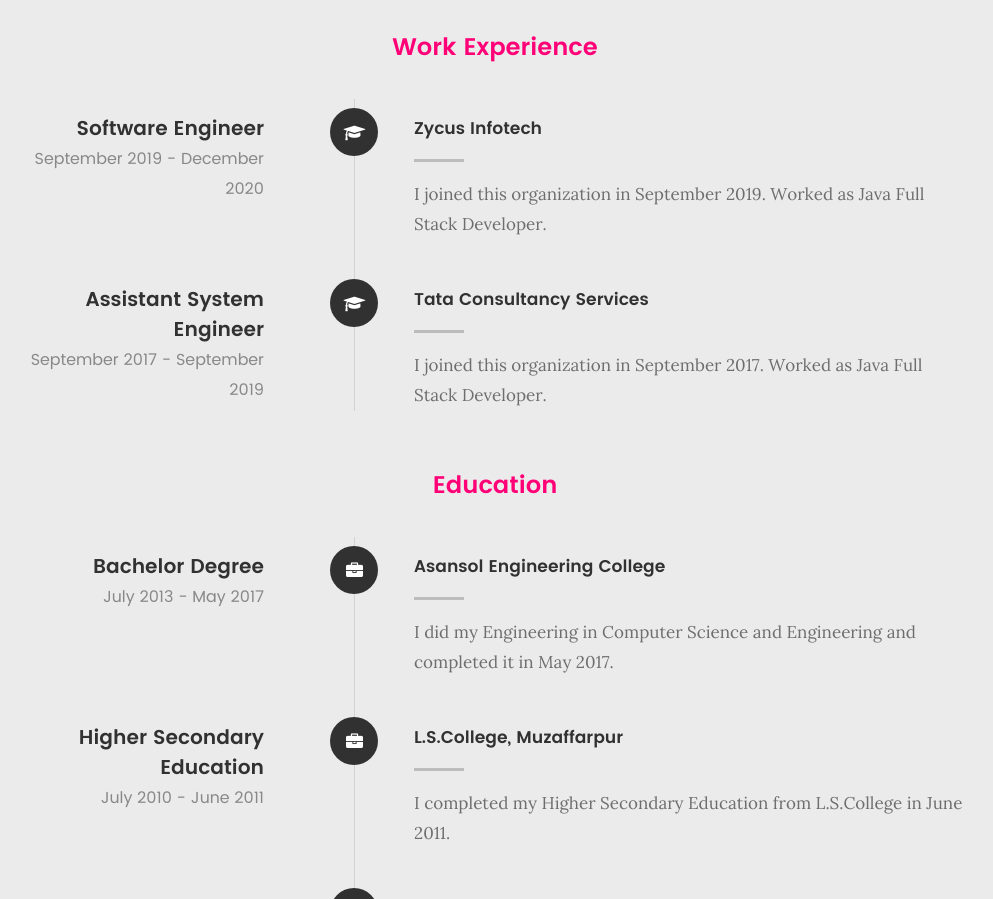
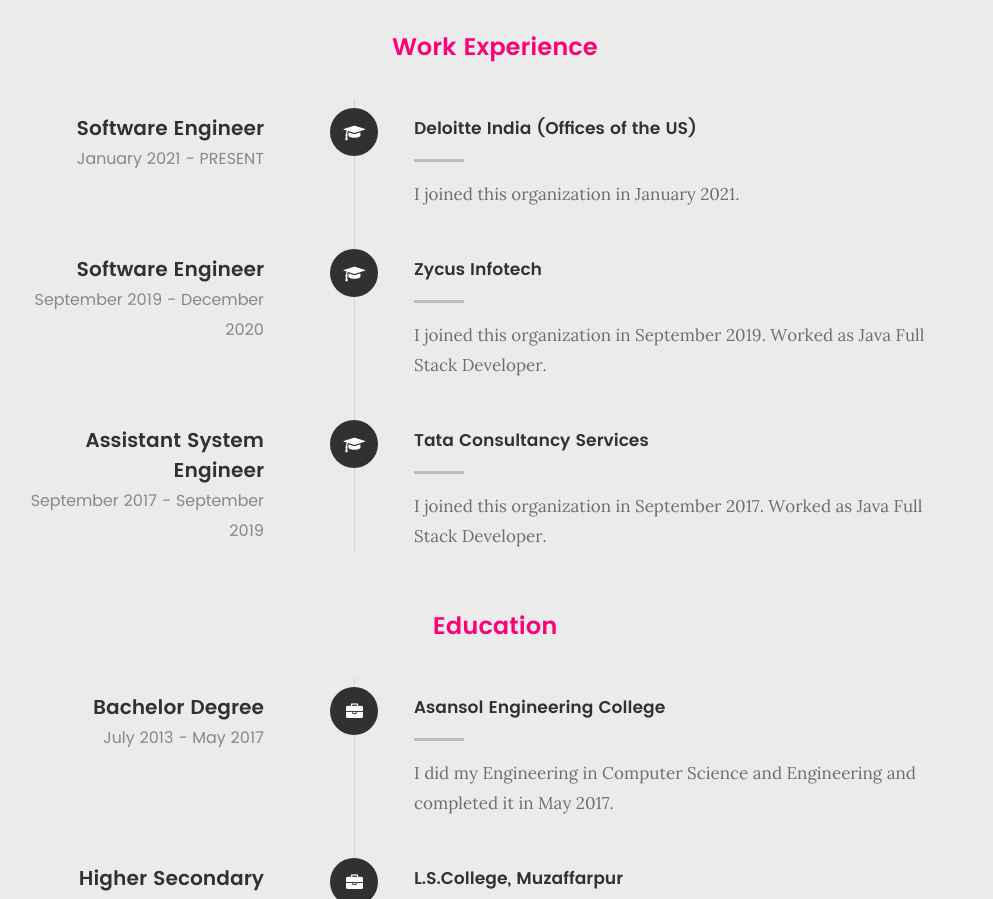
Before and after one commit to jsaurabh2794/jsaurabh2794.github.io, a plain HTML site: page index.html in a window 1280 px wide. Shown: the part 2449-3348 px from the top of the page, without its empty margins (145-1138 px from the left). Drawn offline with Linux system fonts and the light colour scheme; files whose address does not match are found by name.

Commit message:
Organization Update

```diff
--- a/index.html
+++ b/index.html
@@ -224,6 +224,23 @@
 			<div class="col-twelve">
 
 				<div class="timeline-wrap">
+					<div class="timeline-block">
+
+						<div class="timeline-ico">
+							<i class="fa fa-graduation-cap"></i>
+						</div>
+
+						<div class="timeline-header">
+							<h3>Software Engineer</h3>
+							<p>January 2021 - PRESENT</p>
+						</div>
+
+						<div class="timeline-content">
+							<h4>Deloitte India (Offices of the US)</h4>
+							<p>I joined this organization in January 2021.</p>
+						</div>
+
+					</div> <!-- /timeline-block -->
 					<div class="timeline-block">
 
 						<div class="timeline-ico">
```
Also changed, not shown: 1 other file.
